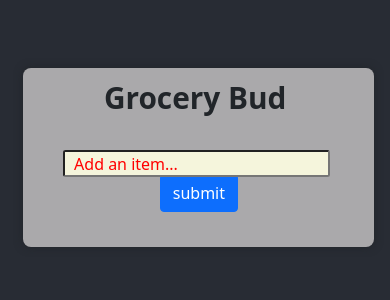
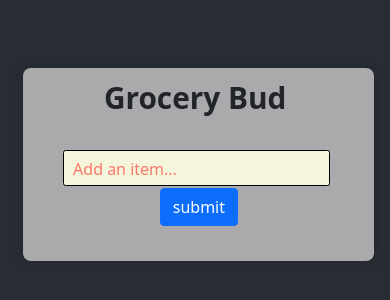
Before and after one commit to akarj/grocery-bud-react, a React (Create React App) app: page / in a window 390 px wide. Shown: the top 300 px of the page. Built offline with nearby package versions, Linux system fonts and the light colour scheme.

Commit message:
INPUT PLACEHOLDER SIZE INCRESED

```diff
--- a/src/App.module.css
+++ b/src/App.module.css
@@ -40,6 +40,7 @@ form.MainSection > input[type="text"] {
   height: 1.5em;
   width: 15em;
   border-radius: 0.15em;
+  border: 0.05em solid black;
 }
 
 .ListItems {
@@ -49,11 +50,11 @@ form.MainSection > input[type="text"] {
 }
 
 ::-webkit-input-placeholder {
-  color: red;
+  color: rgba(255, 0, 0, 0.514);
 }
 
 :-ms-input-placeholder {
-  color: red;
+  color: rgba(255, 0, 0, 0.459);
 }
 
 ::placeholder {
@@ -78,6 +79,16 @@ form.MainSection > input[type="text"] {
     min-width: 90vw;
     box-shadow: 0px 0px 8px 0px currentColor;
   }
+  form.MainSection > input[type="text"] {
+    position: relative;
+
+    margin-bottom: 0.3em;
+
+    height: 2em;
+    width: 15em;
+    border-radius: 0.15em;
+    border: 0.05em solid black;
+  }
 }
 
 @media screen and (max-width: 320px) {
```
